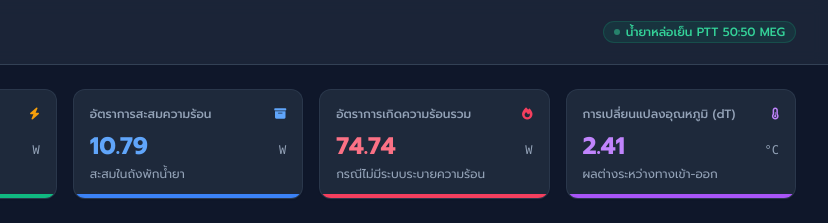
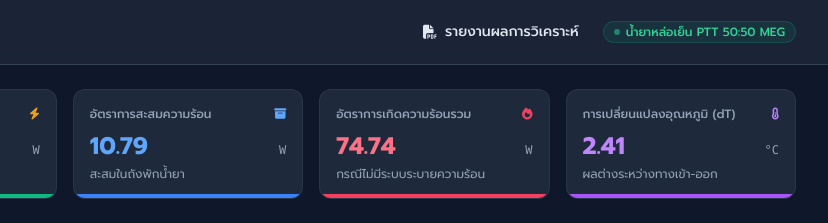
Before and after one commit to nnpawt/thermofluids, a plain HTML site: page index.html in a window 1280 px wide. Shown: the top 223 px of the page, 452-1280 px from the left. Drawn offline with nearby package versions, Linux system fonts and the light colour scheme.

Commit message:
add report link button in header
Co-authored-by: Qwen-Coder <qwen-coder@alibabacloud.com>

```diff
--- a/index.html
+++ b/index.html
@@ -50,7 +50,11 @@
                     <p class="text-xs text-slate-400">Spindle Liquid Cooling System Analysis Dashboard</p>
                 </div>
             </div>
-            <div class="flex items-center space-x-4">
+            <div class="flex items-center space-x-3">
+                <a href="report.html" class="inline-flex items-center px-3 py-1.5 rounded-lg text-sm font-medium text-slate-200 hover:text-white hover:bg-slate-700/50 transition-colors duration-200">
+                    <i class="fa-solid fa-file-pdf mr-2"></i>
+                    รายงานผลการวิเคราะห์
+                </a>
                 <span class="inline-flex items-center px-2.5 py-0.5 rounded-full text-xs font-medium bg-emerald-500/10 text-emerald-400 border border-emerald-500/20">
                     <span class="w-1.5 h-1.5 mr-1.5 rounded-full bg-emerald-400 animate-pulse"></span>
                     น้ำยาหล่อเย็น PTT 50:50 MEG
```
Also changed, not shown: 2 other files.
